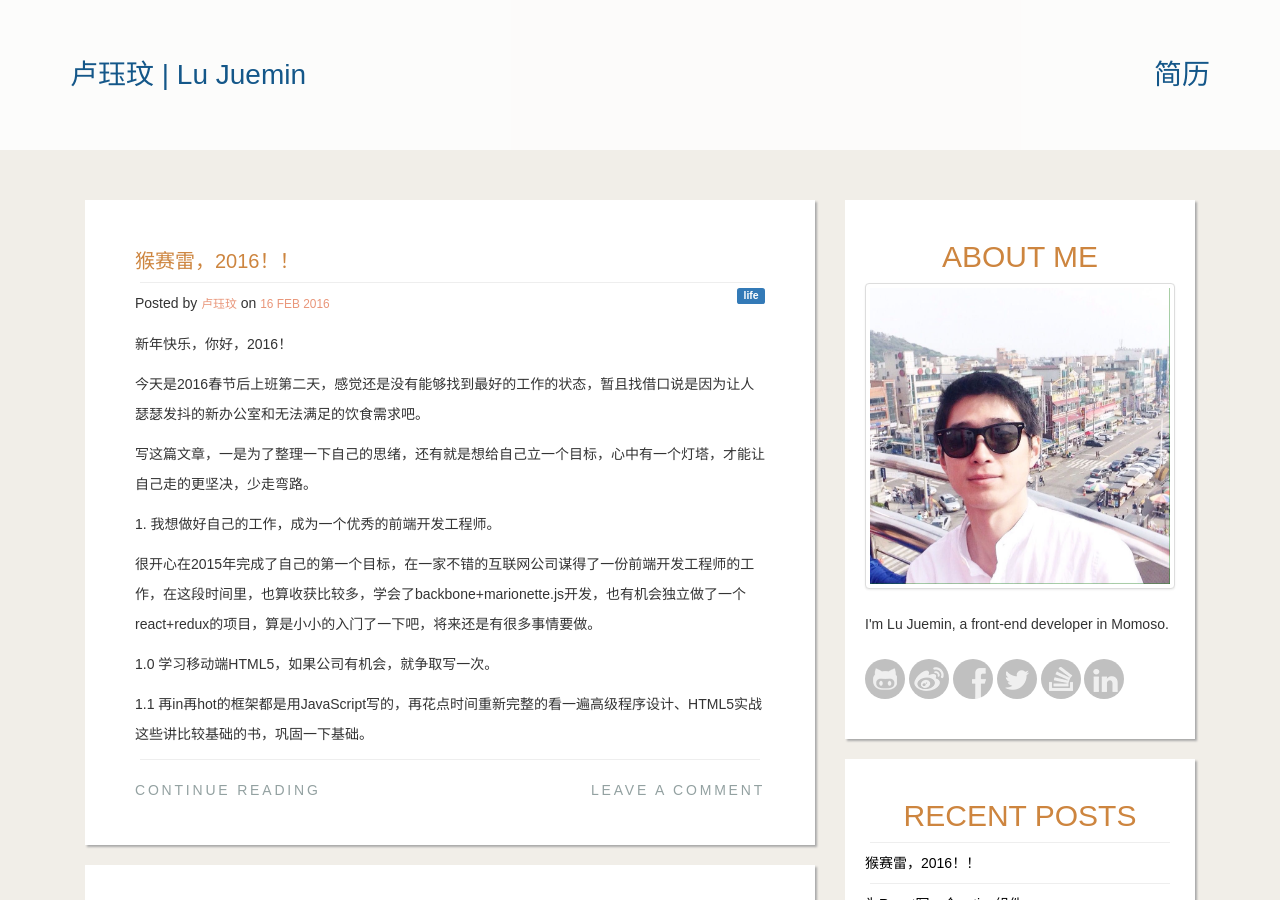
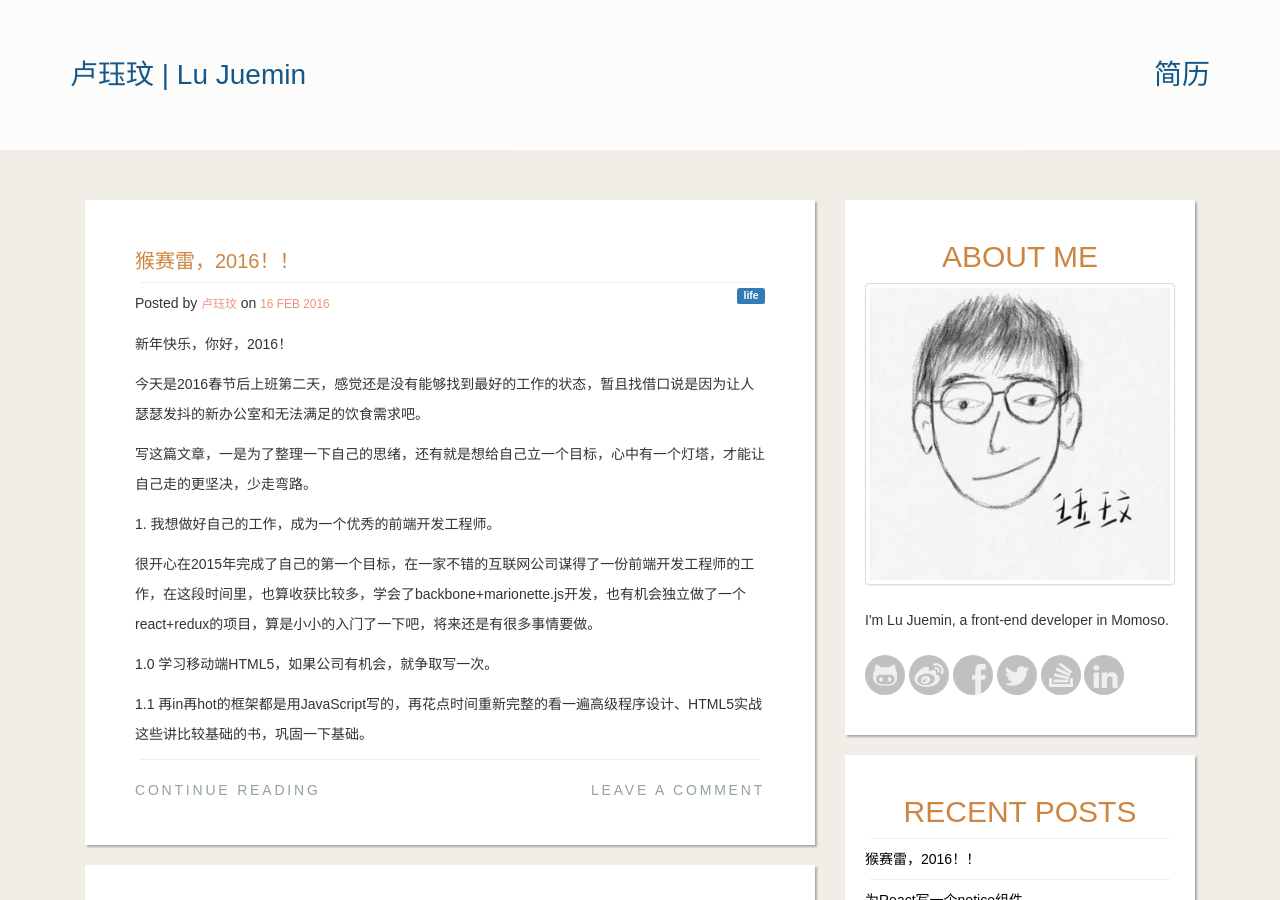
Before and after one commit to juemin90/juemin90.github.io, a Jekyll site: the page built from index.html, in a window 1280 px wide and 900 px high. Built offline with Jekyll 4.4.1, drawn with Linux system fonts in a browser that asks for light colours; nearby versions of some CDN libraries; the list of posts is cut into pages by our own code; comment, search, counter and statistics services are not loaded.

Commit message:
mod: profile photo

```diff
--- a/cv/index.html
+++ b/cv/index.html
@@ -35,7 +35,7 @@
         <div class="col-md-12">
             <section class="holder" id="resume">
                 <section id="resume_profile">
-                    <img src="/im/juemin.png" alt="lujuemin" class="img-circle img-thumbnail">
+                    <img src="/im/lujuemin.jpg" alt="lujuemin" class="img-circle img-thumbnail">
                     <h2 class='resume_title'>职位：前端开发工程师<h2>
                     <h3 class='resume_subtitle'><i class="icon ion-android-pin"></i> 深圳</h3>
                 </section>
--- a/index.html
+++ b/index.html
@@ -77,7 +77,7 @@ title: 卢珏玟的博客
             <article id="about-me" class="aside-holder">
                 <h2>about me</h2>
                 <div class="photo-holder">
-                    <a href="javascript:void(0);" id="my_photo"><img src="../im/juemin.png" alt="lujuemin" class="img-thumbnail"></a>
+                    <a href="javascript:void(0);" id="my_photo"><img src="../im/lujuemin.jpg" alt="lujuemin" class="img-thumbnail"></a>
                 </div>
                 <p>I'm Lu Juemin, a front-end developer in Momoso.</p>
                 <p>
```
Also changed, not shown: other parts of cv/index.html (+1 -1 lines), im/lujuemin.jpg (added).
